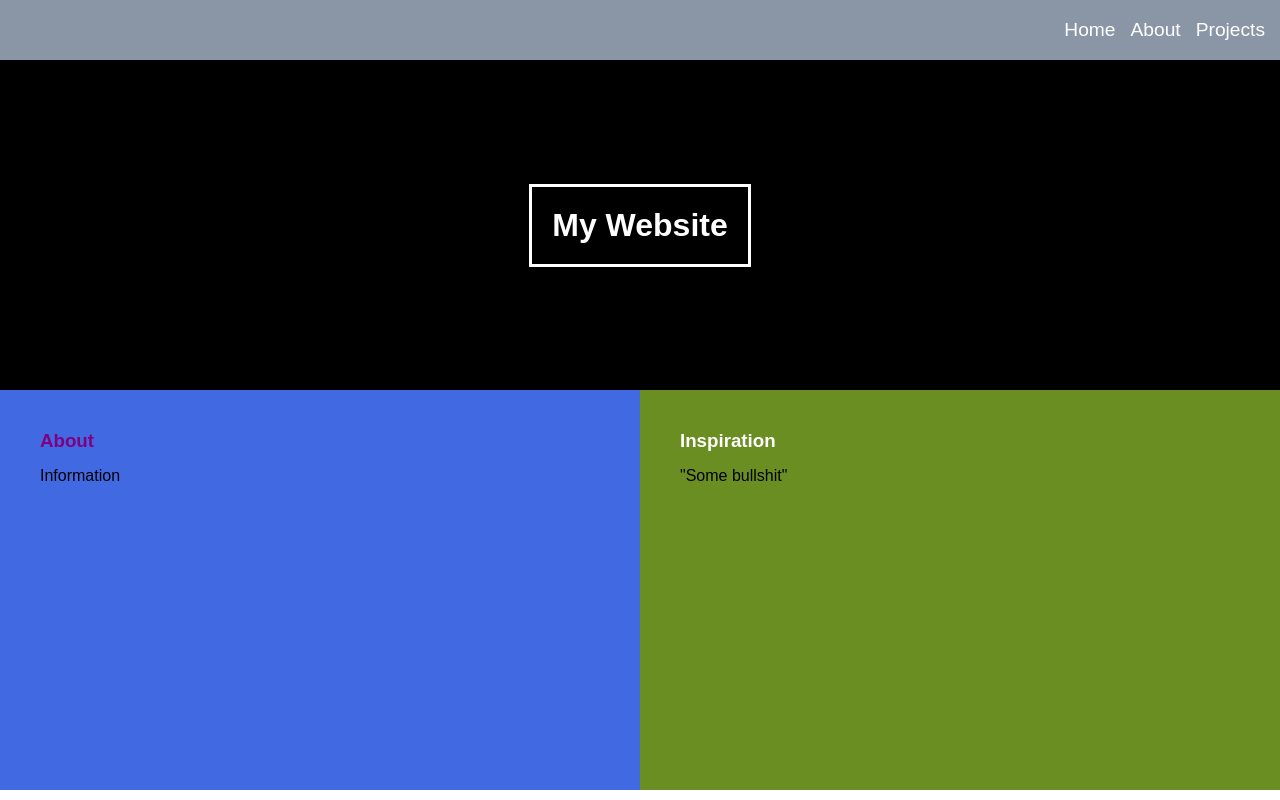
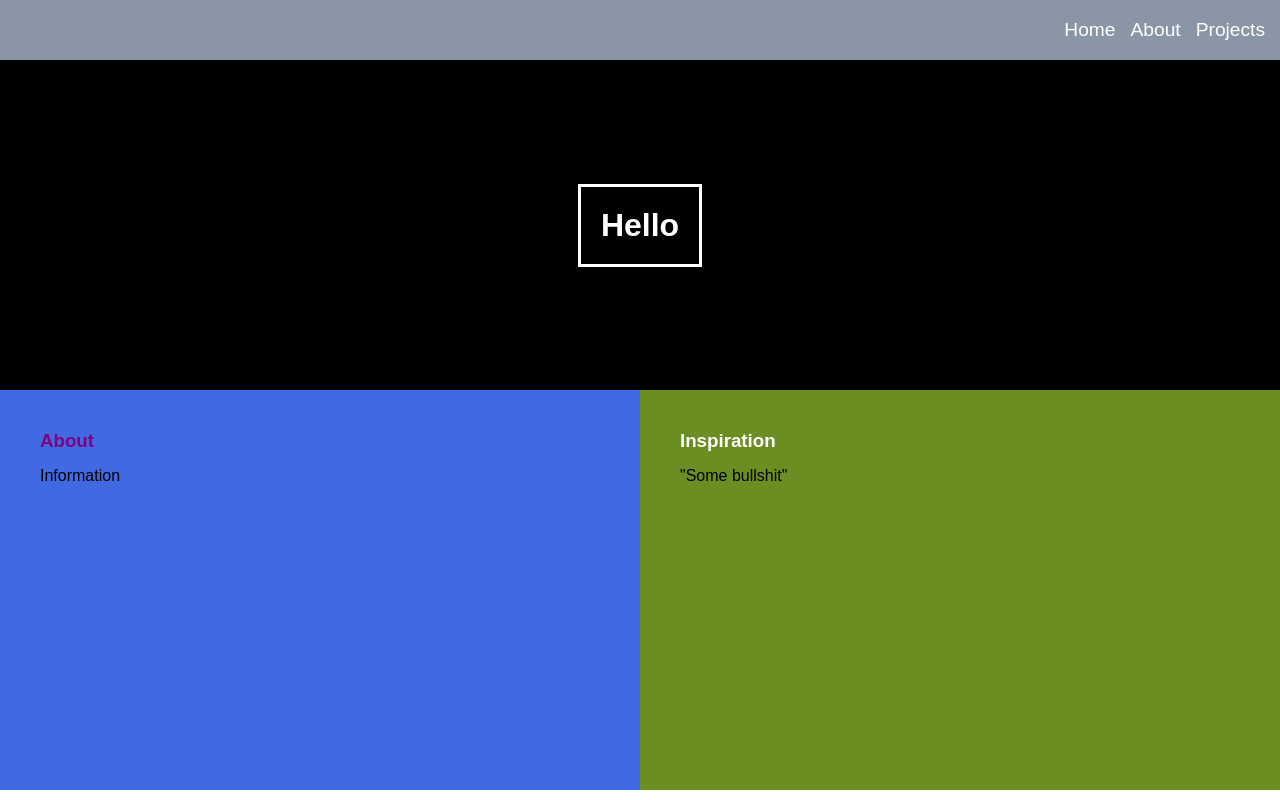
Before and after one commit to swankoregano/website, a plain HTML site: page Index.html in a window 1280 px wide. Drawn offline with Linux system fonts and the light colour scheme.

Commit message:
change title to hello

```diff
--- a/Index.html
+++ b/Index.html
@@ -14,7 +14,7 @@
      </nav>
 
     <header>
-         <h1>My Website</h1>
+         <h1>Hello</h1>
     </header>
 
     <section>
@@ -30,7 +30,6 @@
     </section>
 
 
-
 </body>
 
 </html>
```
